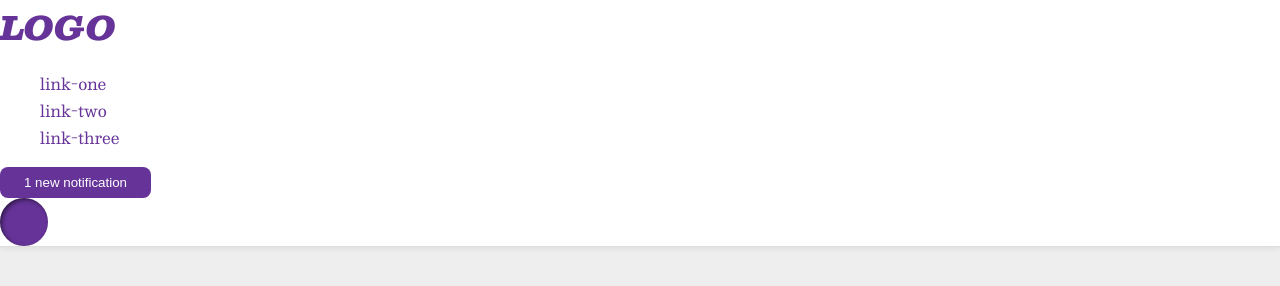
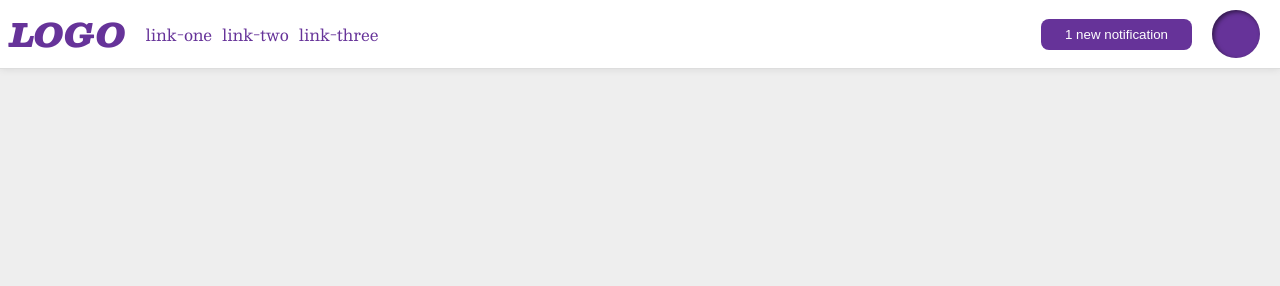
Before and after one commit to rickmed/The-Odin-Project, a plain HTML site: page css-exercises/flex/03-flex-header-2/index.html in a window 1280 px wide. Drawn offline with nearby package versions, Linux system fonts and the light colour scheme.

Commit message:
Add flex-3 css solution

```diff
--- a/css-exercises/flex/03-flex-header-2/index.html
+++ b/css-exercises/flex/03-flex-header-2/index.html
@@ -8,19 +8,23 @@
     <link rel="stylesheet" href="style.css">
   </head>
   <body>
-    <div class="header">
+    <div class="header flex">
+      <div class="left-items flex">
         <div class="logo">
           LOGO
         </div>
-      <ul class="links">
+        <ul class="links flex">
           <li><a href="google.com">link-one</a></li>
           <li><a href="google.com">link-two</a></li>
           <li><a href="google.com">link-three</a></li>
         </ul>
+      </div>
+      <div class="right-items flex">
         <button class="notifications">
           1 new notification
         </button>
         <div class="profile-image"></div>
       </div>
+    </div>
   </body>
 </html>
--- a/css-exercises/flex/03-flex-header-2/style.css
+++ b/css-exercises/flex/03-flex-header-2/style.css
@@ -8,18 +8,20 @@ body {
   font-family: Besley, serif;
 }
 
+.flex {
+  display: flex;
+  align-items: center;
+}
+
 .header {
   background: white;
   border-bottom: 1px solid #ddd;
   box-shadow: 0 0 8px rgba(0,0,0,.1);
+  justify-content: space-between;
 }
 
-.profile-image {
-  background: rebeccapurple;
-  box-shadow: inset 2px 2px 4px rgba(0,0,0,.5);
-  border-radius: 50%;
-  width: 48px;
-  height:  48px;
+.left-items {
+  justify-content: space-between;
 }
 
 .logo {
@@ -27,6 +29,29 @@ body {
   font-size: 32px;
   font-weight: 900;
   font-style: italic;
+  margin-left: 10px;
+}
+
+ul {
+  list-style-type: none;
+  display: flex;
+  justify-content: space-between;
+  padding: 0;
+  margin-left: 15px;
+}
+
+a {
+  /* this removes the line under our links */
+  text-decoration: none;
+  color: rebeccapurple;
+  padding: 0 5px;
+}
+
+.right-items {
+  margin-right: 10px;
+  justify-content: space-between;
+  gap: 20px;
+  padding: 10px;
 }
 
 button {
@@ -37,12 +62,10 @@ button {
   padding: 8px 24px;
 }
 
-a {
-  /* this removes the line under our links */
-  text-decoration: none;
-  color: rebeccapurple;
+.profile-image {
+  background: rebeccapurple;
+  box-shadow: inset 2px 2px 4px rgba(0,0,0,.5);
+  border-radius: 50%;
+  width: 48px;
+  height:  48px;
 }
-
-ul {
-  list-style-type: none;
-}
```
Lines whose indentation alone changed are shown as unchanged.
